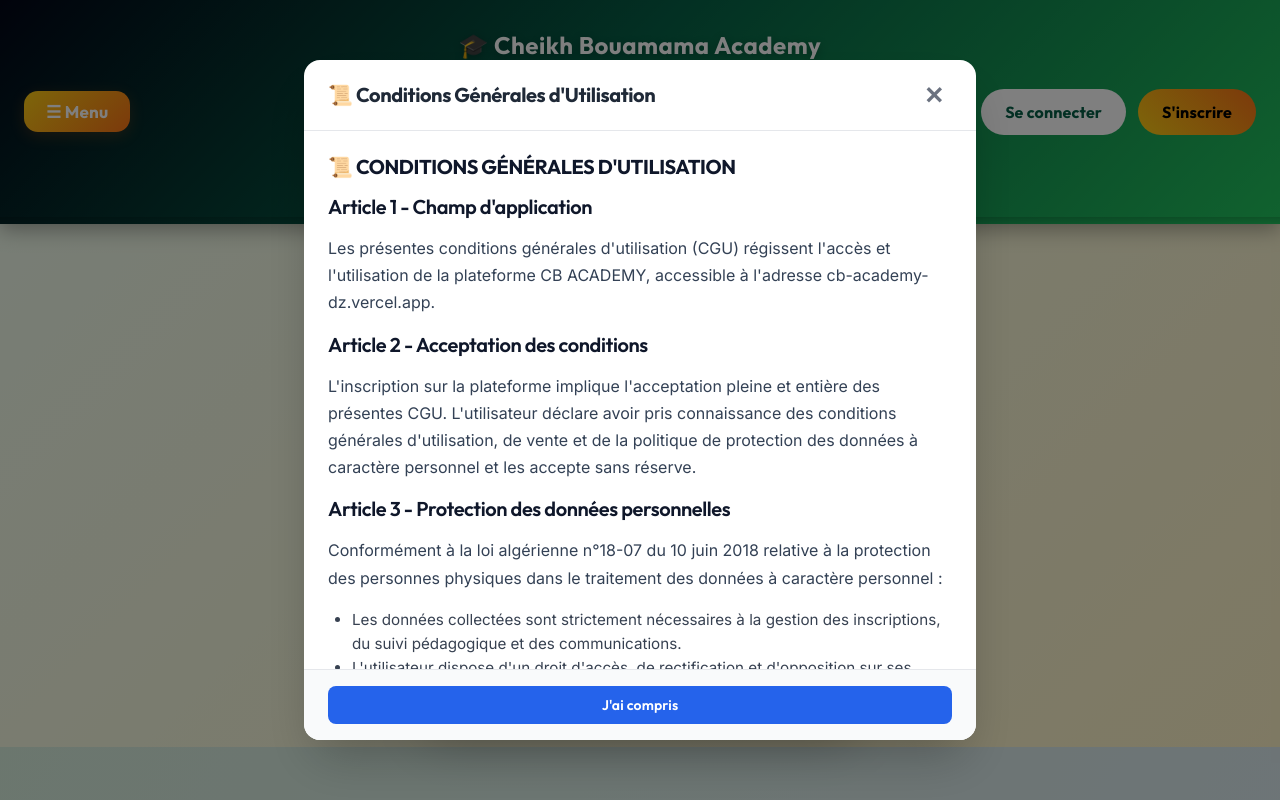
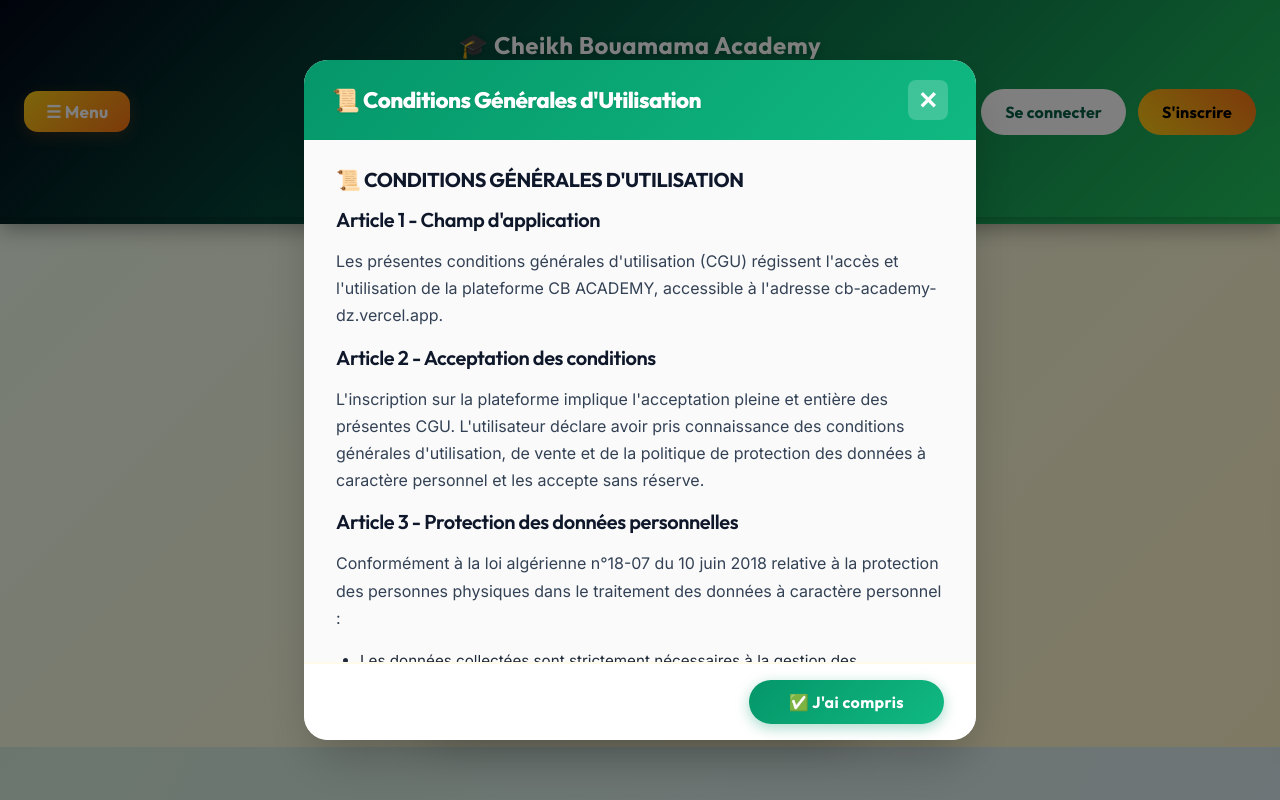
Before and after one commit to MALEKMALIK2050/DZ-Academy, a Next.js app: page /register in a window 1280 px wide. Both pictures are taken after a click on the button 659 px from the left and 906 px from the top of the page. Shown: the part 506-1306 px from the top of the page. Built offline with nearby package versions, Linux system fonts and the light colour scheme; no server answers.

Commit message:
style: bouton J'ai compris stylisé vert/orange dans les modales

```diff
--- a/components/PolicyModal.js
+++ b/components/PolicyModal.js
@@ -1,5 +1,6 @@
 // ======================================================
 // FICHIER : components/PolicyModal.js
+// MODIFICATION : Bouton "J'ai compris" stylisé vert/orange
 // ======================================================
 
 import { useEffect, useRef } from "react";
@@ -31,6 +32,26 @@ export default function PolicyModal({ isOpen, onClose, title, content }) {
 
   if (!isOpen) return null;
 
+  // 🎨 Couleurs du LMS
+  const colors = {
+    green: {
+      light: "#ecfdf5",
+      DEFAULT: "#059669",
+      hover: "#047857",
+      gradient: "linear-gradient(135deg, #059669, #10b981)",
+    },
+    orange: {
+      light: "#fffbeb",
+      DEFAULT: "#f59e0b",
+      hover: "#d97706",
+      text: "#92400e",
+    },
+    text: {
+      primary: "#1f2937",
+      secondary: "#6b7280",
+    },
+  };
+
   return (
     <div
       style={{
@@ -50,7 +71,7 @@ export default function PolicyModal({ isOpen, onClose, title, content }) {
         ref={modalRef}
         style={{
           backgroundColor: "white",
-          borderRadius: "1rem",
+          borderRadius: "1.5rem",
           maxWidth: "42rem",
           width: "100%",
           maxHeight: "85vh",
@@ -58,88 +79,106 @@ export default function PolicyModal({ isOpen, onClose, title, content }) {
           flexDirection: "column",
           boxShadow: "0 25px 50px -12px rgba(0, 0, 0, 0.25)",
           animation: "slideUp 0.2s ease-out",
+          overflow: "hidden",
         }}
       >
-        {/* En-tête */}
+        {/* En-tête avec dégradé vert */}
         <div
           style={{
             display: "flex",
             justifyContent: "space-between",
             alignItems: "center",
-            padding: "1rem 1.5rem",
-            borderBottom: "1px solid #e5e7eb",
+            padding: "1.25rem 1.75rem",
+            background: colors.green.gradient,
             flexShrink: 0,
           }}
         >
           <h2
             style={{
-              fontSize: "1.25rem",
-              fontWeight: "700",
-              color: "#1f2937",
+              fontSize: "1.4rem",
+              fontWeight: "800",
+              color: "white",
               margin: 0,
+              letterSpacing: "-0.025em",
+              textShadow: "0 1px 2px rgba(0,0,0,0.1)",
             }}
             dangerouslySetInnerHTML={{ __html: title }}
           />
           <button
             onClick={onClose}
             style={{
-              background: "none",
+              background: "rgba(255,255,255,0.2)",
               border: "none",
               fontSize: "1.5rem",
-              color: "#6b7280",
+              color: "white",
               cursor: "pointer",
               padding: "0.25rem 0.5rem",
-              borderRadius: "0.375rem",
+              borderRadius: "0.5rem",
               transition: "background 0.2s",
+              display: "flex",
+              alignItems: "center",
+              justifyContent: "center",
+              width: "2.5rem",
+              height: "2.5rem",
             }}
-            onMouseEnter={(e) => (e.target.style.background = "#f3f4f6")}
-            onMouseLeave={(e) => (e.target.style.background = "transparent")}
+            onMouseEnter={(e) => (e.target.style.background = "rgba(255,255,255,0.3)")}
+            onMouseLeave={(e) => (e.target.style.background = "rgba(255,255,255,0.2)")}
           >
             ✕
           </button>
         </div>
 
-        {/* Contenu */}
+        {/* Contenu avec style amélioré */}
         <div
           style={{
-            padding: "1.5rem",
+            padding: "1.75rem 2rem",
             overflowY: "auto",
             flex: 1,
             fontSize: "0.95rem",
-            lineHeight: "1.6",
-            color: "#374151",
+            lineHeight: "1.7",
+            color: colors.text.primary,
+            backgroundColor: "#fafafa",
           }}
           dangerouslySetInnerHTML={{ __html: content }}
         />
 
-        {/* Pied */}
+        {/* Pied avec bouton "J'ai compris" stylisé */}
         <div
           style={{
-            padding: "1rem 1.5rem",
-            borderTop: "1px solid #e5e7eb",
-            backgroundColor: "#f9fafb",
-            borderRadius: "0 0 1rem 1rem",
+            padding: "1rem 2rem",
+            borderTop: `2px solid ${colors.orange.light}`,
+            backgroundColor: "white",
+            borderRadius: "0 0 1.5rem 1.5rem",
             flexShrink: 0,
+            display: "flex",
+            justifyContent: "flex-end",
           }}
         >
           <button
             onClick={onClose}
             style={{
-              width: "100%",
-              padding: "0.625rem",
-              backgroundColor: "#2563eb",
+              padding: "0.75rem 2.5rem",
+              background: colors.green.gradient,
               color: "white",
               border: "none",
-              borderRadius: "0.5rem",
-              fontSize: "0.875rem",
-              fontWeight: "600",
+              borderRadius: "3rem",
+              fontSize: "1rem",
+              fontWeight: "700",
               cursor: "pointer",
-              transition: "background 0.2s",
+              transition: "transform 0.2s, box-shadow 0.2s",
+              boxShadow: "0 4px 14px rgba(5, 150, 105, 0.35)",
+              letterSpacing: "0.025em",
             }}
-            onMouseEnter={(e) => (e.target.style.background = "#1d4ed8")}
-            onMouseLeave={(e) => (e.target.style.background = "#2563eb")}
+            onMouseEnter={(e) => {
+              e.target.style.transform = "translateY(-2px)";
+              e.target.style.boxShadow = "0 6px 20px rgba(5, 150, 105, 0.45)";
+            }}
+            onMouseLeave={(e) => {
+              e.target.style.transform = "translateY(0)";
+              e.target.style.boxShadow = "0 4px 14px rgba(5, 150, 105, 0.35)";
+            }}
           >
-            J'ai compris
+            ✅ J'ai compris
           </button>
         </div>
       </div>
@@ -153,7 +192,7 @@ export default function PolicyModal({ isOpen, onClose, title, content }) {
         @keyframes slideUp {
           from {
             opacity: 0;
-            transform: translateY(20px) scale(0.95);
+            transform: translateY(30px) scale(0.95);
           }
           to {
             opacity: 1;
```
